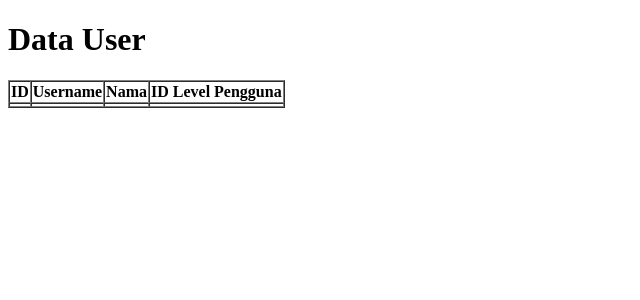
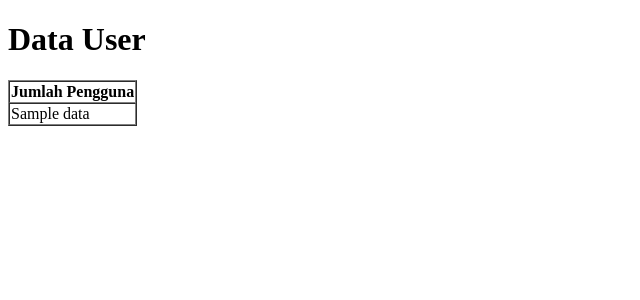
Before and after one commit to MuhammadTaufiqAbdusSalam/PWL_POS, a Laravel app: template resources/views/user.blade.php in a window 1280 px wide. Shown: the top 300 px of the page, without its empty margins (0-640 px from the left). Run offline with Laravel 10, Linux system fonts and the light colour scheme; the template is opened without the code that fills it: most values are stand-ins (such as "Sample title", 1, 10 or a date in 2020); data that the repository does not hold is empty.

Commit message:
upload js 4 prak 2.3

```diff
--- a/app/Http/Controllers/UserController.php
+++ b/app/Http/Controllers/UserController.php
@@ -29,7 +29,7 @@ class UserController extends Controller
 
     //    UserModel::where('username','customer-1')->update($data);
     // Mencoba akses model UserModel
-    $user = UserModel::where('username', 'manager9')->firstOrFail(); //Mengambil semua data dari tabel m_user
+    $user = UserModel::where('level_id', 2)->count(); //Mengambil semua data dari tabel m_user
     return view('user', ['data' => $user]);
     }
 }
--- a/resources/views/user.blade.php
+++ b/resources/views/user.blade.php
@@ -7,16 +7,18 @@
         <h1>Data User</h1>
         <table border="1" cellpading="2" cellspacing="0">
             <tr>
-                <th>ID</th>
+                <th>Jumlah Pengguna</th>
+                {{-- <th>ID</th>
                 <th>Username</th>
                 <th>Nama</th>
-                <th>ID Level Pengguna</th>
+                <th>ID Level Pengguna</th> --}}
             </tr>
                 <tr>
-                    <td>{{$data -> user_id}}</td>
+                    <td>{{ $data}}</td>
+                    {{-- <td>{{$data -> user_id}}</td>
                     <td>{{$data -> username}}</td>
                     <td>{{$data -> nama}}</td>
-                    <td>{{$data -> level_id}}</td>
+                    <td>{{$data -> level_id}}</td> --}}
                 </tr>
         </table>
     </body>
```
